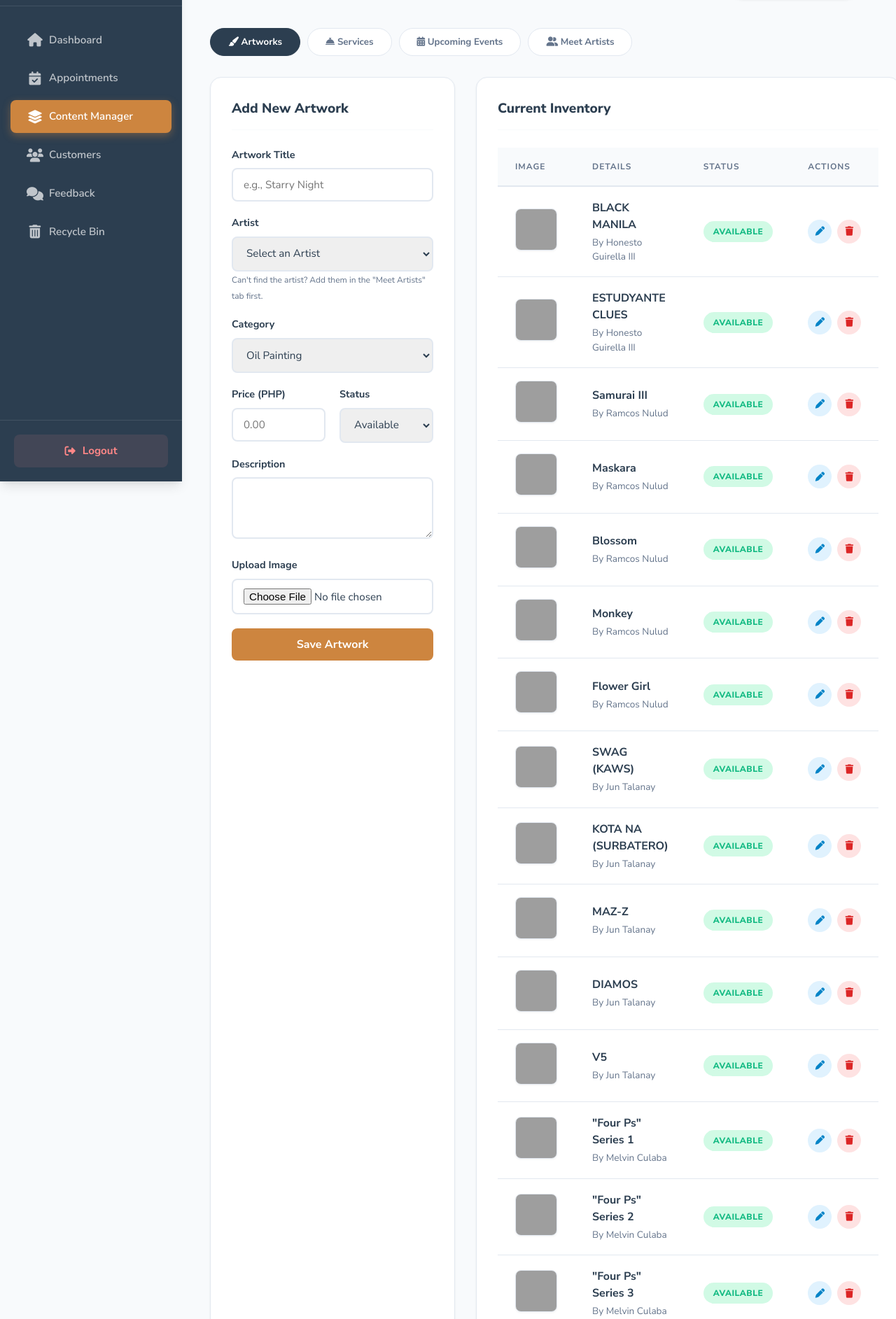
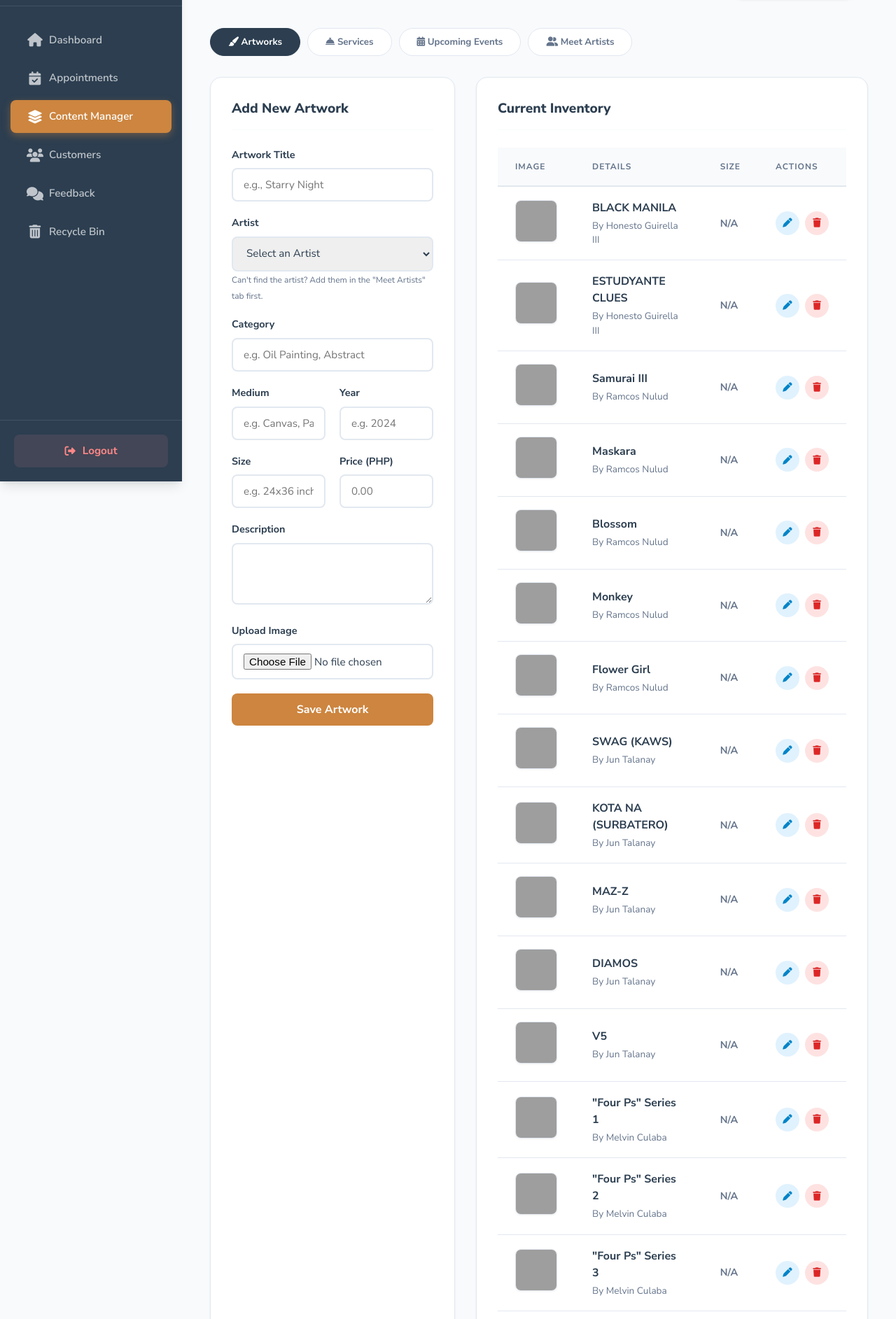
Before and after one commit to keycm/Mancave-v8, a PHP site: page /Capstone_AF/content.php in a window 1280 px wide. Shown: the part 112-1997 px from the top of the page at 70% size. Run offline with PHP 8.4, Linux system fonts and the light colour scheme; a user stored in the database is signed in; data comes from the database, SQL or seed files in the repository; grey boxes are pictures that could not be loaded.

Commit message:
Update content.php

```diff
--- a/content.php
+++ b/content.php
@@ -262,25 +262,28 @@ if($res_artist = mysqli_query($conn, "SELECT * FROM artists ORDER BY name ASC"))
 
                         <div class="form-group">
                             <label>Category</label>
-                            <select id="art-category" name="category">
-                                <option value="Oil Painting">Oil Painting</option>
-                                <option value="Acrylic">Acrylic</option>
-                                <option value="Sculpture">Sculpture</option>
-                                <option value="Digital Art">Digital Art</option>
-                            </select>
+                            <input type="text" id="art-category" name="category" placeholder="e.g. Oil Painting, Abstract">
                         </div>
+
                         <div class="form-row">
+                            <div class="form-group">
+                                <label>Medium</label>
+                                <input type="text" id="art-medium" name="medium" placeholder="e.g. Canvas, Paper">
+                            </div>
+                            <div class="form-group">
+                                <label>Year</label>
+                                <input type="number" id="art-year" name="year" placeholder="e.g. 2024">
+                            </div>
+                        </div>
+
+                        <div class="form-row">
+                            <div class="form-group">
+                                <label>Size</label>
+                                <input type="text" id="art-size" name="size" placeholder="e.g. 24x36 inches">
+                            </div>
                             <div class="form-group">
                                 <label>Price (PHP)</label>
                                 <input type="number" id="art-price" name="price" step="0.01" required placeholder="0.00">
-                            </div>
-                            <div class="form-group">
-                                <label>Status</label>
-                                <select id="art-status" name="status">
-                                    <option value="Available">Available</option>
-                                    <option value="Reserved">Reserved</option>
-                                    <option value="Sold">Sold</option>
-                                </select>
                             </div>
                         </div>
                         <div class="form-group">
@@ -300,13 +303,17 @@ if($res_artist = mysqli_query($conn, "SELECT * FROM artists ORDER BY name ASC"))
                     <div class="card-header"><h3>Current Inventory</h3></div>
                     <div class="table-responsive">
                         <table class="styled-table">
-                            <thead><tr><th>Image</th><th>Details</th><th>Status</th><th>Actions</th></tr></thead>
+                            <thead><tr><th>Image</th><th>Details</th><th>Size</th><th>Actions</th></tr></thead>
                             <tbody>
                                 <?php foreach ($artworks as $art): $img = !empty($art['image_path']) ? 'uploads/'.$art['image_path'] : 'https://placehold.co/50'; ?>
                                 <tr id="art-row-<?= $art['id'] ?>">
                                     <td><img src="<?= htmlspecialchars($img) ?>" class="thumb-img"></td>
                                     <td><div class="item-title"><?= htmlspecialchars($art['title']) ?></div><span class="item-meta">By <?= htmlspecialchars($art['artist']) ?></span></td>
-                                    <td><span class="status-badge status-<?= strtolower($art['status']) ?>"><?= $art['status'] ?></span></td>
+                                    <td>
+                                        <span style="font-weight:700; color:var(--secondary); font-size:0.9rem;">
+                                            <?= htmlspecialchars($art['size'] ?? 'N/A') ?>
+                                        </span>
+                                    </td>
                                     <td>
                                         <div class="actions">
                                             <button class="btn-icon edit" onclick='editArtwork(<?= json_encode($art) ?>)'><i class="fas fa-pen"></i></button>
@@ -727,9 +734,14 @@ if($res_artist = mysqli_query($conn, "SELECT * FROM artists ORDER BY name ASC"))
             document.getElementById('art-title').value = art.title;
             document.getElementById('art-artist').value = art.artist;
             document.getElementById('art-price').value = art.price;
-            document.getElementById('art-status').value = art.status;
             document.getElementById('art-desc').value = art.description;
+
+            // UPDATED: Populate new fields
             if(art.category) document.getElementById('art-category').value = art.category;
+            if(art.medium) document.getElementById('art-medium').value = art.medium;
+            if(art.year) document.getElementById('art-year').value = art.year;
+            if(art.size) document.getElementById('art-size').value = art.size;
+            // Note: art.status removed as requested
 
             document.getElementById('artFormTitle').textContent = 'Edit Artwork';
             document.getElementById('art-btn-text').textContent = 'Update Artwork';
```
